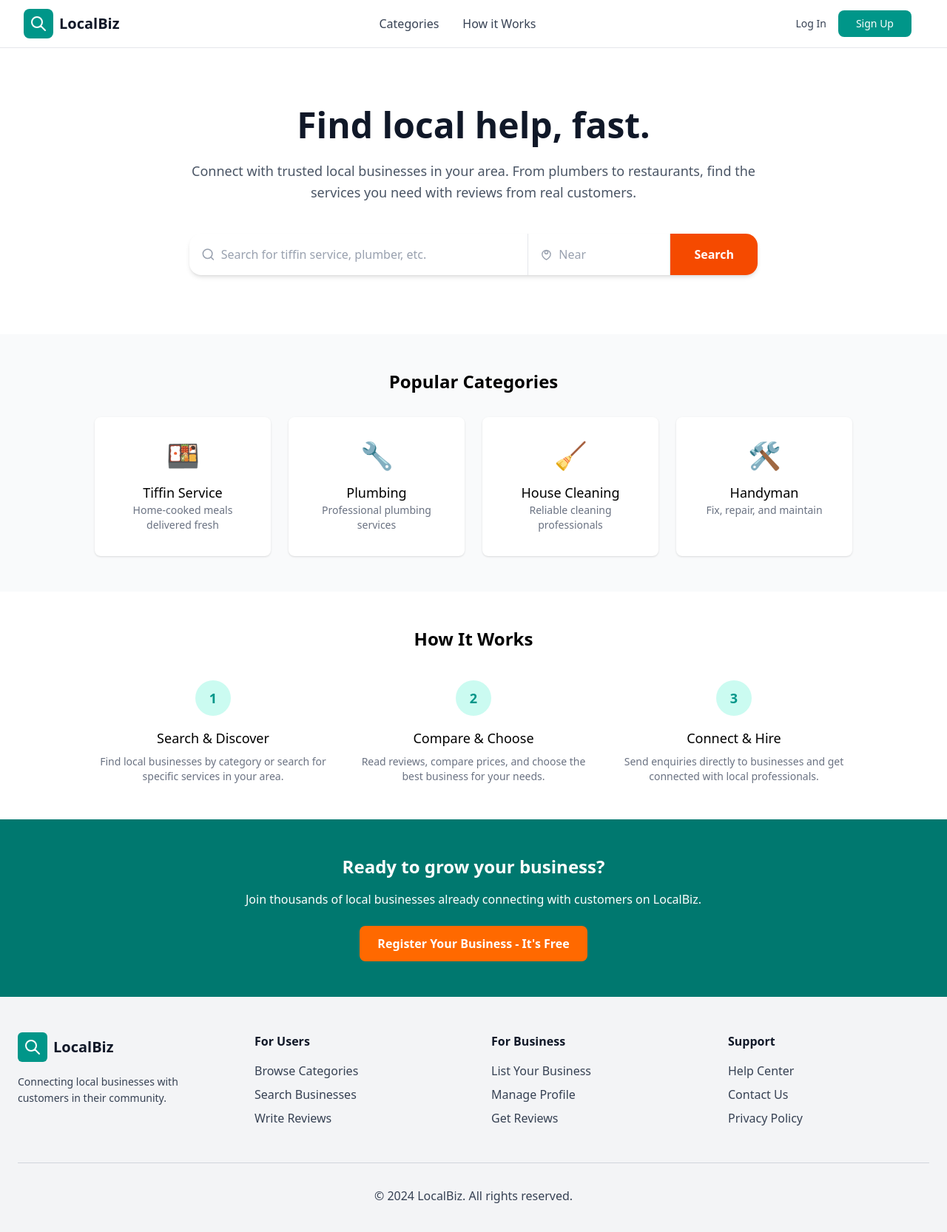
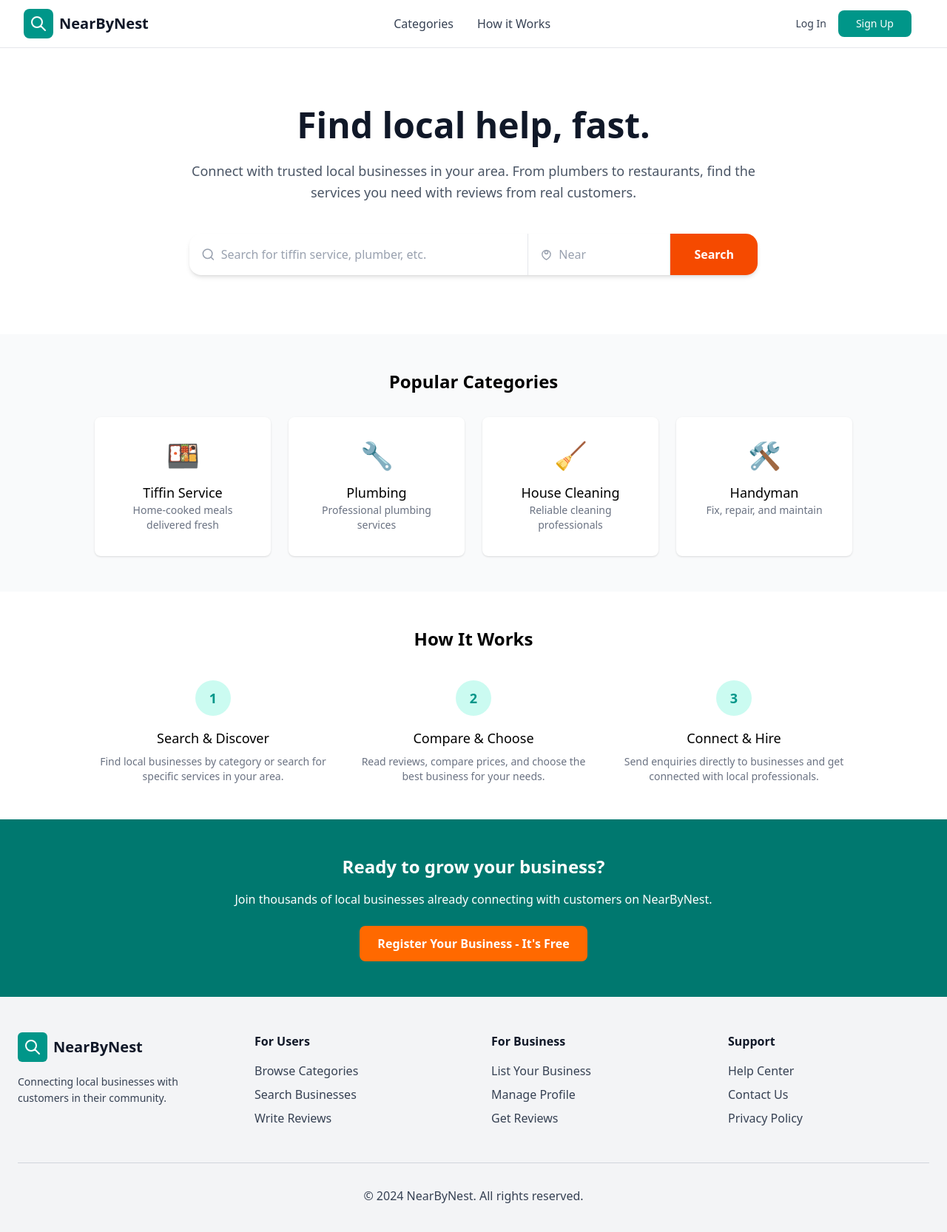
Before and after one commit to Mitul2711/findyy-frontend, an Angular app: page / in a window 1280 px wide. Shown: the top 1666 px of the page at 74% size. Built offline with nearby package versions, Linux system fonts and the light colour scheme.

Commit message:
change name

```diff
--- a/src/app/auth/login/login.component.html
+++ b/src/app/auth/login/login.component.html
@@ -17,7 +17,7 @@
               <path stroke-linecap="round" stroke-linejoin="round" stroke-width="2" d="M21 21l-6-6m2-5a7 7 0 11-14 0 7 7 0 0114 0z"/>
             </svg>
           </div>
-          <h1 class="text-2xl font-bold text-gray-900">LocalBiz</h1>
+          <h1 class="text-2xl font-bold text-gray-900">NearByNest</h1>
         </div>
 
         <!-- Welcome Text -->
--- a/src/app/auth/signup/signup.component.html
+++ b/src/app/auth/signup/signup.component.html
@@ -18,7 +18,7 @@
             d="M21 21l-6-6m2-5a7 7 0 11-14 0 7 7 0 0114 0z" />
         </svg>
       </div>
-      <h1 class="text-2xl font-bold text-gray-900">LocalBiz</h1>
+      <h1 class="text-2xl font-bold text-gray-900">NearByNest</h1>
     </div>
 
     <!-- Welcome Text -->
--- a/src/app/auth/verify-email/verify-email.component.html
+++ b/src/app/auth/verify-email/verify-email.component.html
@@ -163,7 +163,7 @@
                     </li>
                     <li class="flex items-start">
                         <span class="mr-2">•</span>
-                        <span>Add noreply&#64;localbiz.com to your contacts</span>
+                        <span>Add noreply&#64;NearByNest.com to your contacts</span>
                     </li>
                     <li class="flex items-start">
                         <span class="mr-2">•</span>
--- a/src/app/common/footer/footer.component.html
+++ b/src/app/common/footer/footer.component.html
@@ -9,7 +9,7 @@
                   <path stroke-linecap="round" stroke-linejoin="round" stroke-width="2" d="M21 21l-6-6m2-5a7 7 0 11-14 0 7 7 0 0114 0z" />
                 </svg>
               </div>
-              <span class="text-xl font-bold text-gray-900">LocalBiz</span>
+              <span class="text-xl font-bold text-gray-900">NearByNest</span>
             </div>
             <p class="text-gray-700 text-sm leading-relaxed">
               Connecting local businesses with customers in their community.
@@ -86,7 +86,7 @@
         <!-- Copyright Section -->
         <div class="pt-8 border-t border-gray-300">
           <p class="text-gray-700 text-base text-center">
-            © 2024 LocalBiz. All rights reserved.
+            © 2024 NearByNest. All rights reserved.
           </p>
         </div>
       </div>
--- a/src/app/common/header/header.component.html
+++ b/src/app/common/header/header.component.html
@@ -10,7 +10,7 @@
                     d="M21 21l-6-6m2-5a7 7 0 11-14 0 7 7 0 0114 0z" />
                 </svg>
               </div>
-              <span class="text-xl font-bold text-gray-900">LocalBiz</span>
+              <span class="text-xl font-bold text-gray-900">NearByNest</span>
             </a>
           </div>
 
--- a/src/app/component/business/business-home/business-home.component.html
+++ b/src/app/component/business/business-home/business-home.component.html
@@ -143,7 +143,7 @@
             <div>
                 <h2 class="text-4xl font-bold text-gray-900 mb-4">Everything you need to succeed</h2>
                 <p class="text-gray-600 mb-8">
-                    LocalBiz provides all the tools to help your business get discovered and grow your customer base.
+                    NearByNest provides all the tools to help your business get discovered and grow your customer base.
                 </p>
 
                 <div class="space-y-4 mb-8">
--- a/src/app/component/home/home.component.html
+++ b/src/app/component/home/home.component.html
@@ -112,7 +112,7 @@
 
 <div class="bg-teal-700 py-12 text-center text-white">
     <h2 class="text-2xl font-semibold mb-4">Ready to grow your business?</h2>
-    <p class="mb-6">Join thousands of local businesses already connecting with customers on LocalBiz.</p>
+    <p class="mb-6">Join thousands of local businesses already connecting with customers on NearByNest.</p>
     <button class="bg-orange-500 px-6 py-3 font-semibold rounded-lg hover:bg-orange-600" routerLink="/login">
         Register Your Business - It's Free
     </button>
--- a/src/app/component/user/category-list/category-list.component.html
+++ b/src/app/component/user/category-list/category-list.component.html
@@ -132,9 +132,6 @@
         </div>
       </div>
 
-
-
-
         <!-- Business List (when businesses exist) -->
         <div *ngIf="businessCount > 0" class="grid grid-cols-1 md:grid-cols-2 lg:grid-cols-3 gap-6">
             <!-- Business cards would go here -->
```
